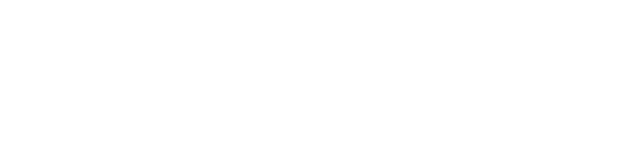
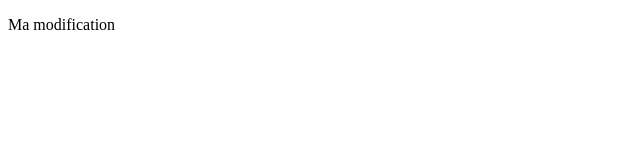
Before and after one commit to Elborass/girlspower, a plain HTML site: page index.html in a window 1280 px wide. Shown: the whole page, without its empty margins (0-640 px from the left). Drawn offline with Linux system fonts and the light colour scheme.

Commit message:
ajout d'un paragraphe

```diff
--- a/index.html
+++ b/index.html
@@ -11,6 +11,7 @@
 
 <body>
 
+    <p>Ma modification</p>
     <script src="js/app.js"></script>
 </body>
 
```
